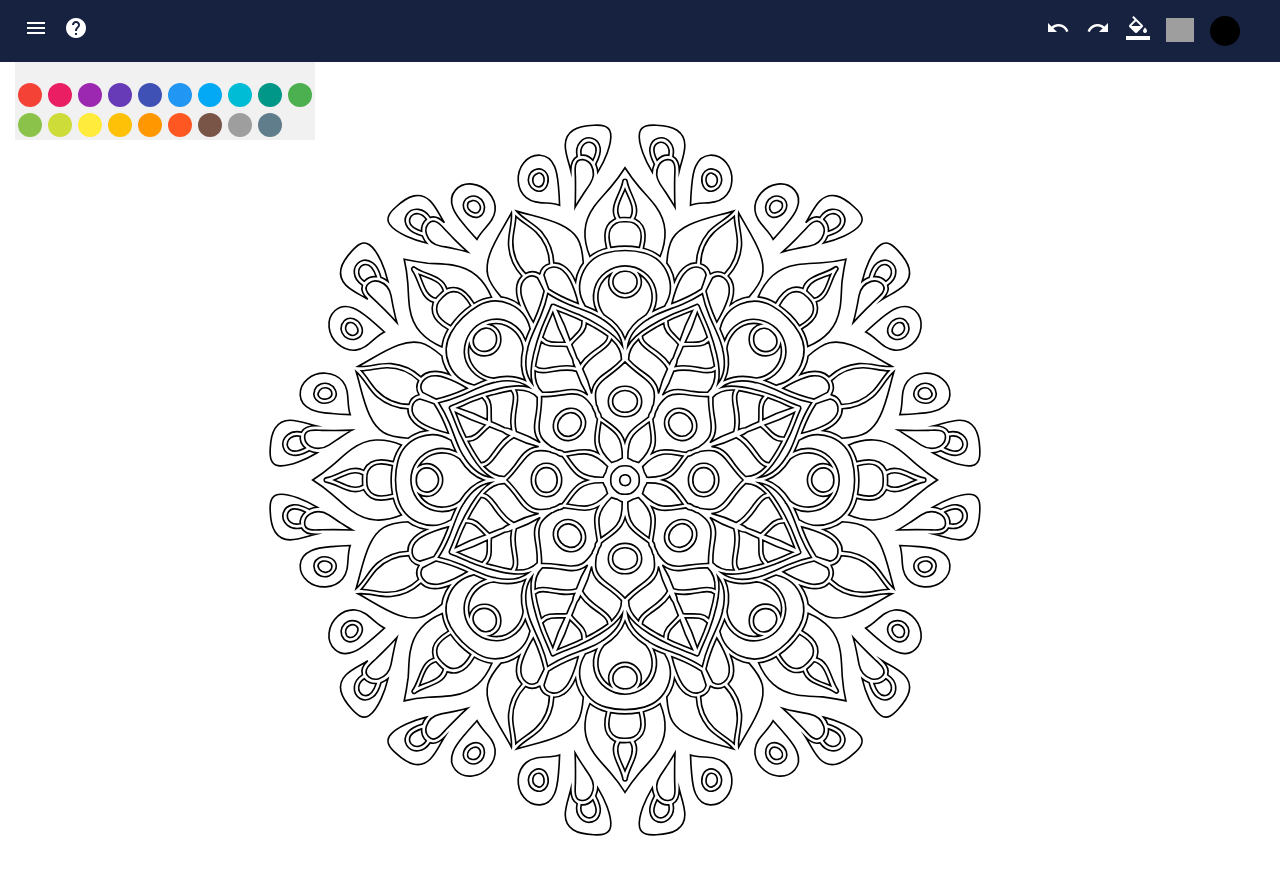
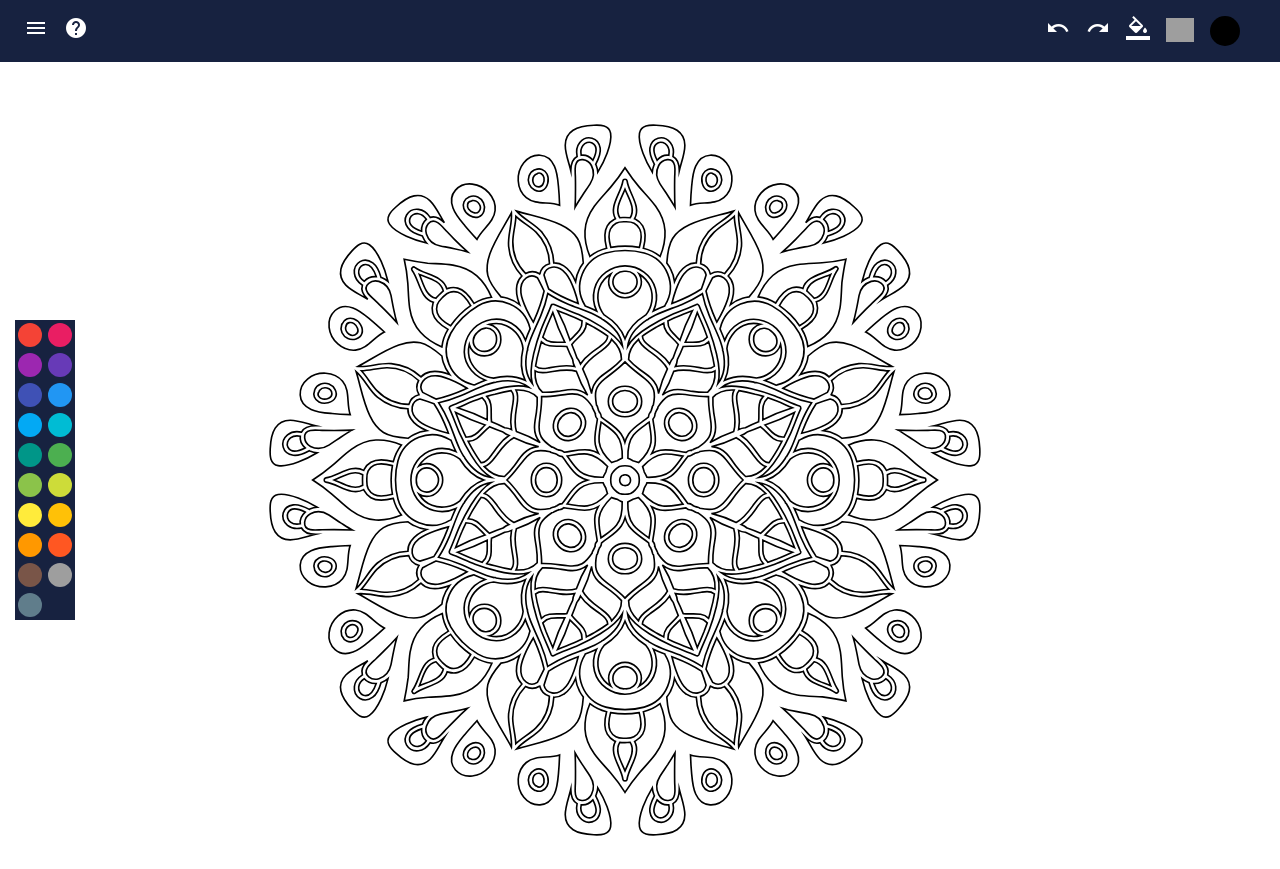
Before and after one commit to cs160-summer-2021/p3-starter-code-acruz101, a Django app: page /coloring/main in a window 1280 px wide. Shown: the top 869 px of the page. Run offline with Django 3.2, Linux system fonts and the light colour scheme; some libraries are stand-ins or nearby versions; grey boxes are pictures that could not be loaded.

Commit message:
Moved swatch bar to center

```diff
--- a/coloring/templates/coloring/main.html
+++ b/coloring/templates/coloring/main.html
@@ -16,8 +16,8 @@
 
 	<style type="text/css">
 		#color-palette {
-			width: 300px;
-			background-color: #f1f1f1;
+			width: 60px;
+			background-color: #172240;
 			display: flex;
 			flex-wrap: wrap;
 			position: absolute;
@@ -210,7 +210,7 @@
                 <canvas id="myCanvas" width="750px" height="750px"></canvas>
             </div>
             <div class="container-fluid justify-content-between" style="padding-top: 15vh;">
-                <div id="color-palette" style="padding-top: 10vh;"></div>
+                <div id="color-palette" style="margin-top: 40vh;"></div>
             </div>
 
         </div>
```
